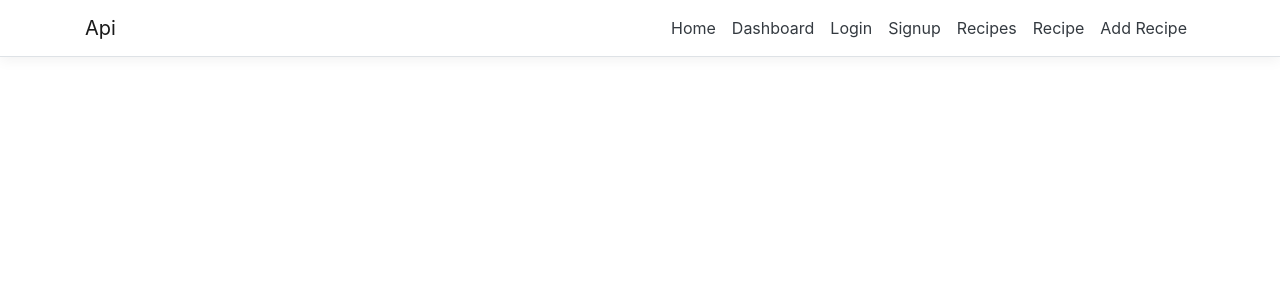
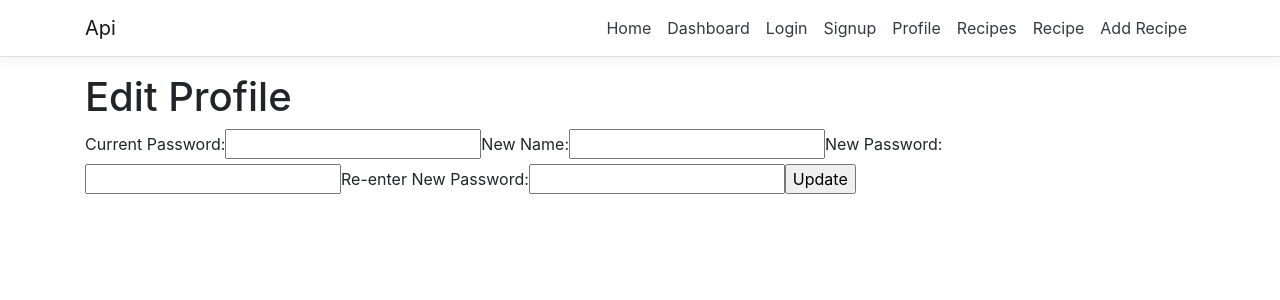
Before and after one commit to KrisztinaPap/Capstone_project, a React (Create React App) app in the folder frontend/: page /profile in a window 1280 px wide. Shown: the top 300 px of the page. Built offline with nearby package versions, Linux system fonts and the light colour scheme.

Commit message:
[F] build: Adds missing profile page links; Adds basic forms to Login, Signup, and Profile pages

```diff
--- a/frontend/src/App.js
+++ b/frontend/src/App.js
@@ -5,6 +5,7 @@ import Home from './components/Home';
 import Dashboard from './components/Dashboard';
 import Login from './components/Login';
 import Signup from './components/Signup';
+import Profile from './components/Profile';
 import Recipes from './components/Recipes';
 import Recipe from './components/Recipe';
 import AddRecipe from './components/AddRecipe';
@@ -21,6 +22,7 @@ export default class App extends Component {
         <Route path='/dashboard' component={Dashboard} />
         <Route path='/login' component={Login} />
         <Route path='/signup' component={Signup} />
+        <Route path='/profile' component={Profile} />
         <Route path='/recipes' component={Recipes} />
         <Route path='/recipe' component={Recipe} />
         <Route path='/add-recipe' component={AddRecipe} />
--- a/frontend/src/components/Login.js
+++ b/frontend/src/components/Login.js
@@ -2,7 +2,25 @@ import React from 'react';
 
 const Login = () => {
   return (
-    <h1>Login page</h1>
+    <>
+      <h1>Login</h1>
+
+      <form>
+        <label htmlFor="email">Email:</label>
+        <input
+          type="text"
+          id="email"
+        />
+
+        <label htmlFor="password">Password:</label>
+        <input
+          type="text"
+          id="password"
+        />
+
+        <input type="submit" value="Submit" />
+      </form>
+    </>
   );
 }
 
--- a/frontend/src/components/NavMenu.js
+++ b/frontend/src/components/NavMenu.js
@@ -43,6 +43,9 @@ export class NavMenu extends Component {
                   <NavLink tag={Link} className="text-dark" to="/signup">Signup</NavLink>
                 </NavItem>
                 <NavItem>
+                  <NavLink tag={Link} className="text-dark" to="/profile">Profile</NavLink>
+                </NavItem>
+                <NavItem>
                   <NavLink tag={Link} className="text-dark" to="/recipes">Recipes</NavLink>
                 </NavItem>
                 <NavItem>
--- a/frontend/src/components/Profile.js
+++ b/frontend/src/components/Profile.js
@@ -2,7 +2,38 @@ import React from 'react';
 
 const Profile = () => {
   return (
-    <h1>Profile page</h1>
+    <>
+      <h1>Edit Profile</h1>
+
+      <form>
+        <label htmlFor="password">Current Password:</label>
+        <input
+          type="text"
+          id="password"
+        />
+
+        <label htmlFor="name">New Name:</label>
+        <input
+          type="text"
+          id="name"
+        />
+
+        <label htmlFor="newPassword">New Password:</label>
+        <input
+          type="text"
+          id="NewPassword"
+        />
+
+        <label htmlFor="newPassword2">Re-enter New Password:</label>
+        <input
+          type="text"
+          id="newPassword2"
+        />
+
+        <input type="submit" value="Update" />
+      </form>
+
+    </>
   );
 }
 
--- a/frontend/src/components/Signup.js
+++ b/frontend/src/components/Signup.js
@@ -2,7 +2,37 @@ import React from 'react';
 
 const Signup = () => {
   return (
-    <h1>Signup page</h1>
+    <>
+      <h1>Create Profile (Signup)</h1>
+
+      <form>
+        <label htmlFor="email">Email:</label>
+        <input
+          type="text"
+          id="email"
+        />
+
+        <label htmlFor="name">Name:</label>
+        <input
+          type="text"
+          id="name"
+        />
+
+        <label htmlFor="password">Password:</label>
+        <input
+          type="text"
+          id="password"
+        />
+
+        <label htmlFor="password2">Re-enter Password:</label>
+        <input
+          type="text"
+          id="password2"
+        />
+
+        <input type="submit" value="Submit" />
+        </form>
+    </>
   );
 }
 
```
